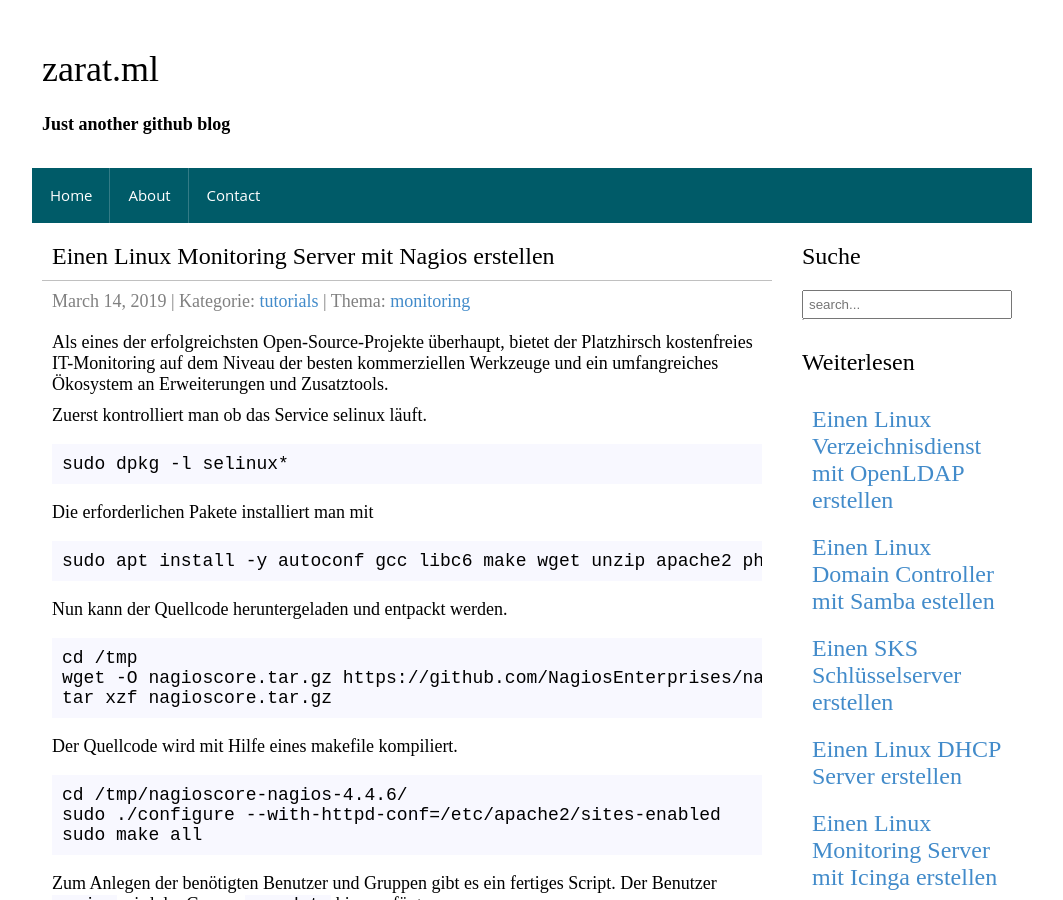
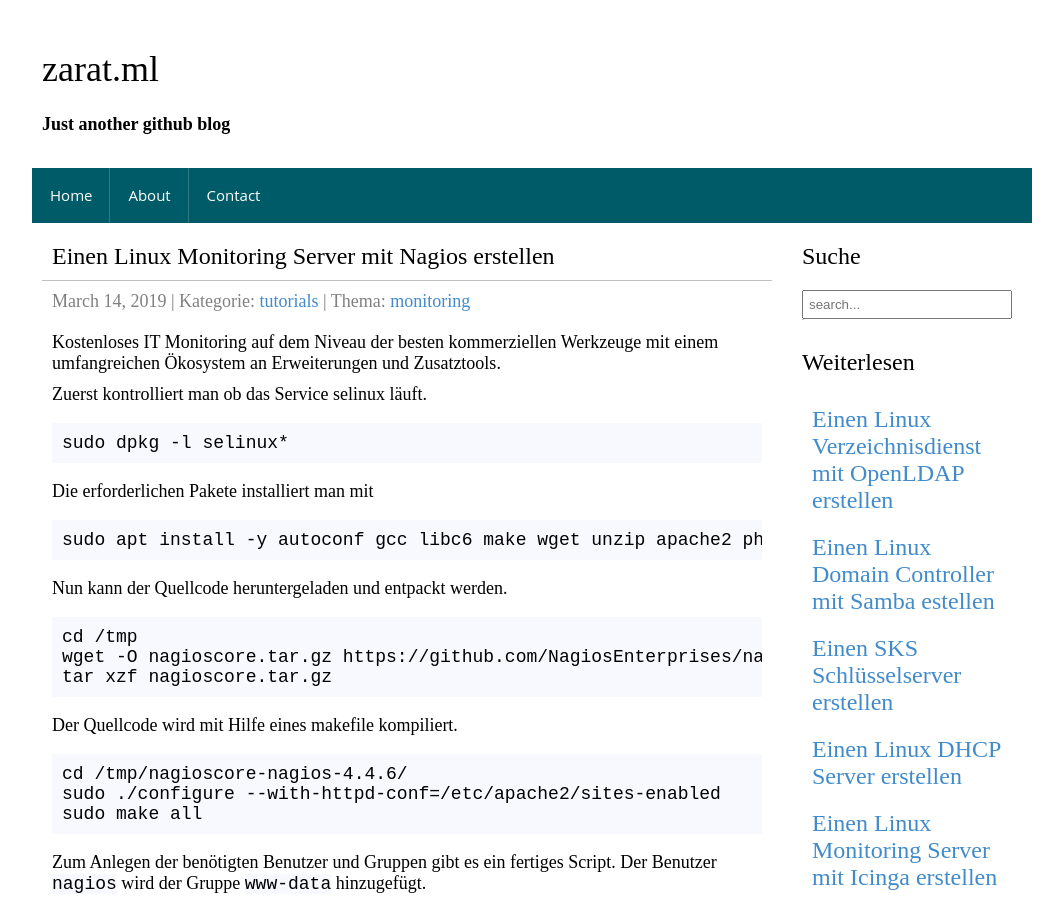
Before and after one commit to zarat/zarat.github.io, a Jekyll site: the page built from _posts/2019-03-14-nagios-monitoring.markdown, in a window 1280 px wide and 900 px high. Shown: the whole window, without its empty margins (108-1171 px from the left). Built offline with Jekyll 4.4.1, drawn with Linux system fonts in a browser that asks for light colours.

Commit message:
Update 2019-03-14-nagios-monitoring.markdown

```diff
--- a/_posts/2019-03-14-nagios-monitoring.markdown
+++ b/_posts/2019-03-14-nagios-monitoring.markdown
@@ -7,7 +7,7 @@ tags: monitoring
 permalink: /post/nagios-monitoring
 ---
 
-Als eines der erfolgreichsten Open-Source-Projekte überhaupt, bietet der Platzhirsch kostenfreies IT-Monitoring auf dem Niveau der besten kommerziellen Werkzeuge und ein umfangreiches Ökosystem an Erweiterungen und Zusatztools.
+Kostenloses IT Monitoring auf dem Niveau der besten kommerziellen Werkzeuge mit einem umfangreichen Ökosystem an Erweiterungen und Zusatztools.
 
 <!--excerpt_separator-->
 
```
